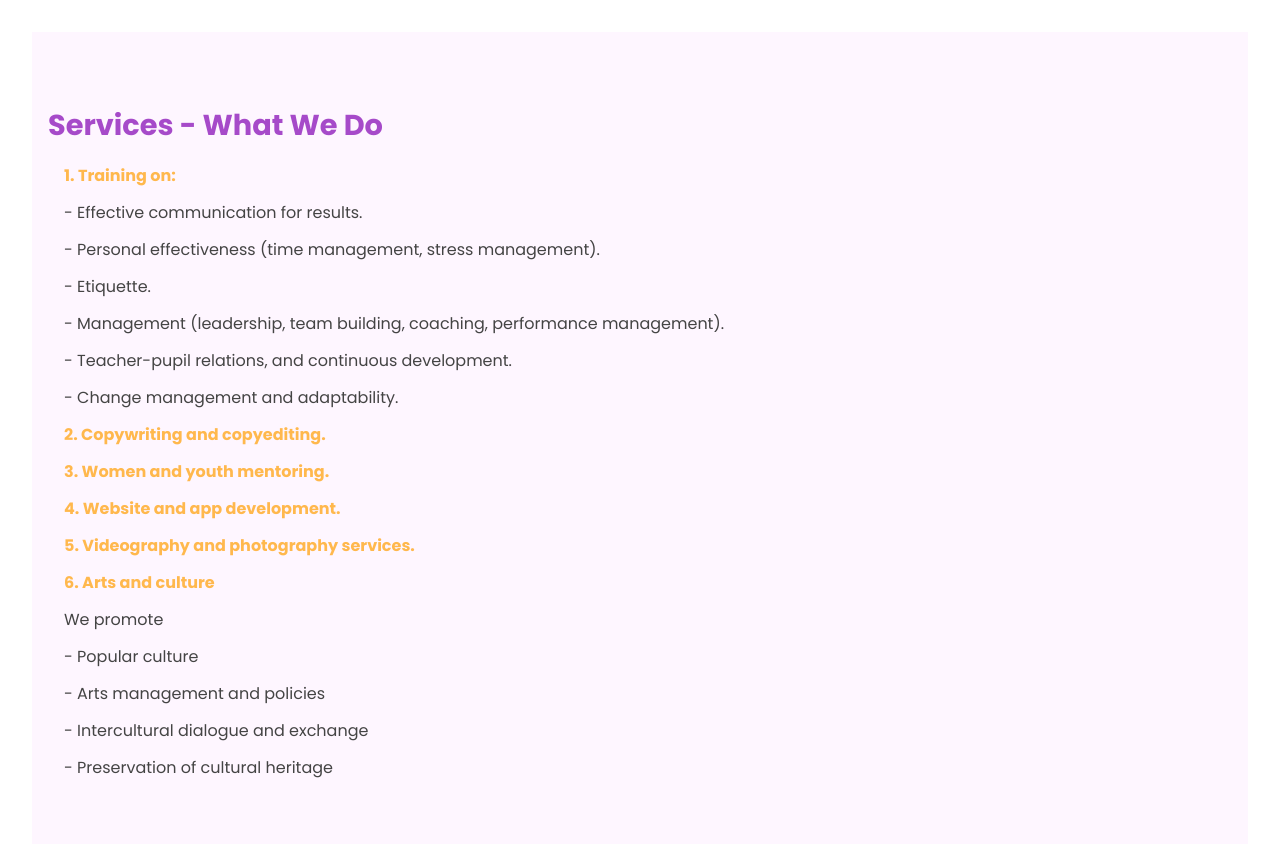
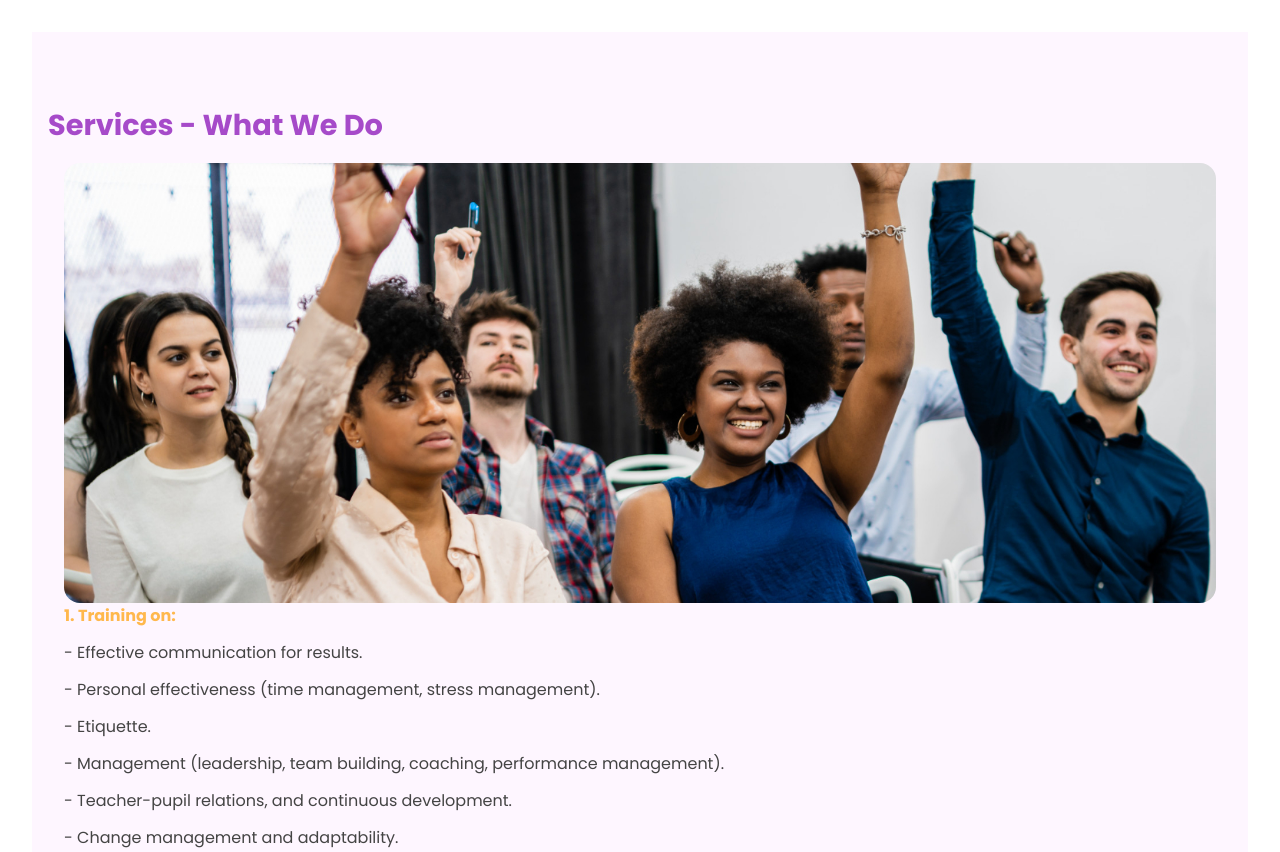
Before and after one commit to githuber-234/Vbay-Solutions, a Django app: page /services/ in a window 1280 px wide. Shown: the part 100-952 px from the top of the page. Run offline with Django 5.2, Linux system fonts and the light colour scheme.

Commit message:
Add files via upload

```diff
--- a/portfolio/static/portfolio/services.css
+++ b/portfolio/static/portfolio/services.css
@@ -2,7 +2,6 @@
   padding: 3rem 1rem;
   background-color: #fef6ff;
   margin-bottom: 2rem;
-
 }
 
 .section h2 {
@@ -56,3 +55,12 @@
 li {
   list-style: none;
 }
+
+.service-image {
+  width: 100%;
+  max-width: 90vw;
+  height: 55vh;
+  object-fit: cover;
+  border-radius: 16px;
+  display: block;
+}
--- a/portfolio/templates/portfolio/base.html
+++ b/portfolio/templates/portfolio/base.html
@@ -4,7 +4,7 @@
   <head>
     <meta charset="UTF-8" />
     <meta name="viewport" content="width=device-width, initial-scale=1.0" />
-    <title>vbaysolutions</title>
+    <title>Vbay Solutions</title>
     <link
       rel="stylesheet"
       type="text/css"
@@ -87,14 +87,6 @@
             >
               <i class="fa-brands fa-square-instagram"></i>
             </a>
-            <a
-              href="https://venussbay.blogspot.com"
-              class="icon-link"
-              target="_blank"
-              rel="noopener noreferrer"
-            >
-              <i class="fa-solid fa-blog"></i>
-            </a>
           </div>
         </div>
         <div class="footer-bottom">
--- a/portfolio/templates/portfolio/services.html
+++ b/portfolio/templates/portfolio/services.html
@@ -7,20 +7,43 @@
 <section class="section">
   <h2>Services - What We Do</h2>
   <ul>
+    <img src="{% static 'portfolio/images/training.jpg' %}" class="service-image">
     <li><strong>1. Training on:</strong></li>
-    <li> - Effective communication for results.</li>
-    <li> - Personal effectiveness (time management, stress management).</li>
-    <li> - Etiquette.</li>
+    <li>- Effective communication for results.</li>
+    <li>- Personal effectiveness (time management, stress management).</li>
+    <li>- Etiquette.</li>
     <li>
-       - Management (leadership, team building, coaching, performance
+      - Management (leadership, team building, coaching, performance
       management).
     </li>
-    <li> - Teacher-pupil relations, and continuous development.</li>
-    <li> - Change management and adaptability.</li>
-    <li><strong>2. Copywriting and copyediting. </strong></li>
+    <li>- Teacher-pupil relations, and continuous development.</li>
+    <li>- Change management and adaptability.</li>
+    <img src="{% static 'portfolio/images/copyediting.jpg' %}" class="service-image">
+    <li><strong>2. Copywriting and copyediting.</strong></li>
+    <li>- Blog & Article Writing</li>
+    <li>- Social Media Content</li>
+    <li>- Email Campaigns & Newsletters</li>
+    <li>- Product & Service Descriptions</li>
+    <li>- Proofreading</li>
+    <li>- Line Editing</li>
+    <img src="{% static 'portfolio/images/youth empowerment.jpg' %}" class="service-image">
     <li><strong>3. Women and youth mentoring.</strong></li>
+    <li>- Career Guidance – Helping mentees identify strengths, set goals, and navigate professional pathways.</li>
+    <li>- Entrepreneurship Support – Coaching on starting, managing, and growing a business.</li>
+    <li>- Educational Support – Guidance on academic choices, scholarships, and skill-building programs.</li>
+    <li>- Life Skills Training – Communication, time management, financial literacy, and resilience.</li>
+    <img src="{% static 'portfolio/images/web development.jpg' %}" class="service-image">
     <li><strong>4. Website and app development.</strong></li>
+    <li>- Custom Website Design & Development – Responsive, user-friendly websites tailored to your brand.</li>
+    <li>- Web Application Development – Interactive, feature-rich platforms for business and personal use.</li>
+    <li>- API Integration – Connecting websites and apps to third-party tools and services.</li>
+    <img src="{% static 'portfolio/images/photography.jpg' %}" class="service-image">
     <li><strong>5. Videography and photography services.</strong></li>
+    <li>- Event Coverage – Professional filming and photography for weddings, conferences, concerts, and special occasions.</li>
+    <li>- Portrait Photography – Professional headshots, family portraits, and lifestyle shoots.</li>
+    <li>- Product Photography – High-quality images that showcase products in the best light for e-commerce and marketing.</li>
+    <li>- Editing & Post-Production – Color correction, audio enhancement, and visual effects for a polished final product.</li>
+    <img src="{% static 'portfolio/images/arts.jpg' %}" class="service-image">
     <li><strong>6. Arts and culture</strong></li>
     <li>We promote</li>
     <li>- Popular culture</li>
```
Also changed, not shown: portfolio/migrations/0005_delete_blog.py (added), portfolio/static/portfolio/images/arts.jpg (added), portfolio/static/portfolio/images/photography.jpg (added), portfolio/static/portfolio/images/training.jpg (added), portfolio/static/portfolio/images/web development.jpg (added), portfolio/static/portfolio/images/youth empowerment.jpg (added), portfolio/templates/portfolio/home.html (line endings or trailing spaces), portfolio/templates/portfolio/projects.html (line endings or trailing spaces), 1 other file.
